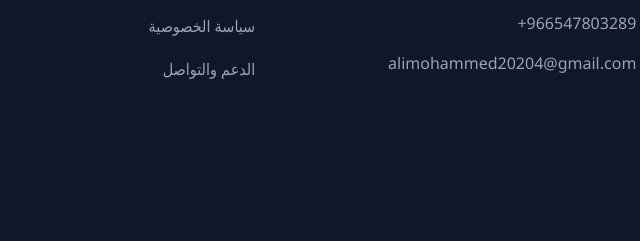
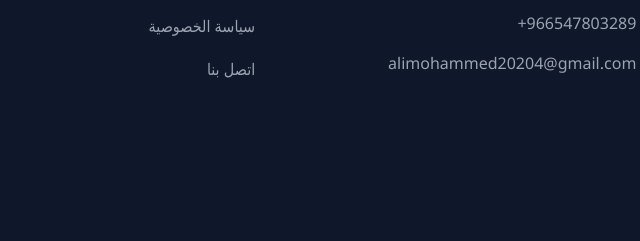
Before and after one commit to ffgg35646-ops/m, a website: page index.html in a window 1280 px wide. Shown: the part 3362-3603 px from the top of the page, 106-746 px from the left. Drawn offline with Linux system fonts and the light colour scheme; no server answers.

Commit message:
Label footer contact link as contact us

```diff
--- a/index.html
+++ b/index.html
@@ -204,7 +204,7 @@ footer .footer-grid section:last-child .footer-line a:hover{transform:scale(.97)
   <div class="footer-grid">
     <section><img class="footer-brand-logo" src="https://ostaz.fra1.cdn.digitaloceanspaces.com/alielian.teachingportals.com/organizations/2-d8292112-1793307851.png" alt="منصة علي عليان الدولية"><h3>منصة علي عليان الدولية</h3><p class="footer-line">المنصة الدولية | نصنع التفوق في اللغة العربية برؤية عالمية وأدوات عصرية. مناهج متخصصة، وتأسيس احترافي، وتجربة تعليمية ذكية تواكب طموحك.</p><div class="footer-social"><a href="#" aria-label="فيسبوك"><svg viewBox="0 0 24 24" aria-hidden="true"><path d="M13.5 21v-8.2h2.8l.4-3.2h-3.2V7.55c0-.93.26-1.56 1.6-1.56h1.7V3.12c-.3-.04-1.35-.12-2.57-.12-2.55 0-4.3 1.56-4.3 4.43v2.17H7.1v3.2h2.9V21h3.5z"/></svg></a><a href="#" aria-label="يوتيوب"><svg viewBox="0 0 24 24" aria-hidden="true"><path d="M23.5 6.2a3 3 0 0 0-2.1-2.1C19.55 3.6 12 3.6 12 3.6s-7.55 0-9.4.5A3 3 0 0 0 .5 6.2 31 31 0 0 0 0 12a31 31 0 0 0 .5 5.8 3 3 0 0 0 2.1 2.1c1.85.5 9.4.5 9.4.5s7.55 0 9.4-.5a3 3 0 0 0 2.1-2.1A31 31 0 0 0 24 12a31 31 0 0 0-.5-5.8ZM9.6 15.6V8.4l6.3 3.6-6.3 3.6Z"/></svg></a><a href="#" aria-label="إنستجرام"><svg viewBox="0 0 24 24" aria-hidden="true"><path d="M7.8 2h8.4A5.8 5.8 0 0 1 22 7.8v8.4a5.8 5.8 0 0 1-5.8 5.8H7.8A5.8 5.8 0 0 1 2 16.2V7.8A5.8 5.8 0 0 1 7.8 2Zm0 2A3.8 3.8 0 0 0 4 7.8v8.4A3.8 3.8 0 0 0 7.8 20h8.4a3.8 3.8 0 0 0 3.8-3.8V7.8A3.8 3.8 0 0 0 16.2 4H7.8Zm4.2 3a5 5 0 1 1 0 10 5 5 0 0 1 0-10Zm0 2a3 3 0 1 0 0 6 3 3 0 0 0 0-6Zm5.2-3.5a1.2 1.2 0 1 1 0 2.4 1.2 1.2 0 0 1 0-2.4Z"/></svg></a></div></section>
     <section class="footer-contact"><h3><a href="support.html">اتصل بنا</a></h3><div class="footer-line" dir="ltr">+201126529544</div><div class="footer-line" dir="ltr">+966547803289</div><div class="footer-line">alimohammed20204@gmail.com</div></section>
-    <section><h3>قانوني</h3><div class="footer-line"><a href="#">الشروط والأحكام</a></div><div class="footer-line"><a href="#">سياسة الخصوصية</a></div><div class="footer-line"><a href="support.html">الدعم والتواصل</a></div></section>
+    <section><h3>قانوني</h3><div class="footer-line"><a href="#">الشروط والأحكام</a></div><div class="footer-line"><a href="#">سياسة الخصوصية</a></div><div class="footer-line"><a href="support.html">اتصل بنا</a></div></section>
   </div>
   <div class="copyright">© 2026 منصة علي عليان الدولية جميع الحقوق محفوظة</div>
 </footer>
```
